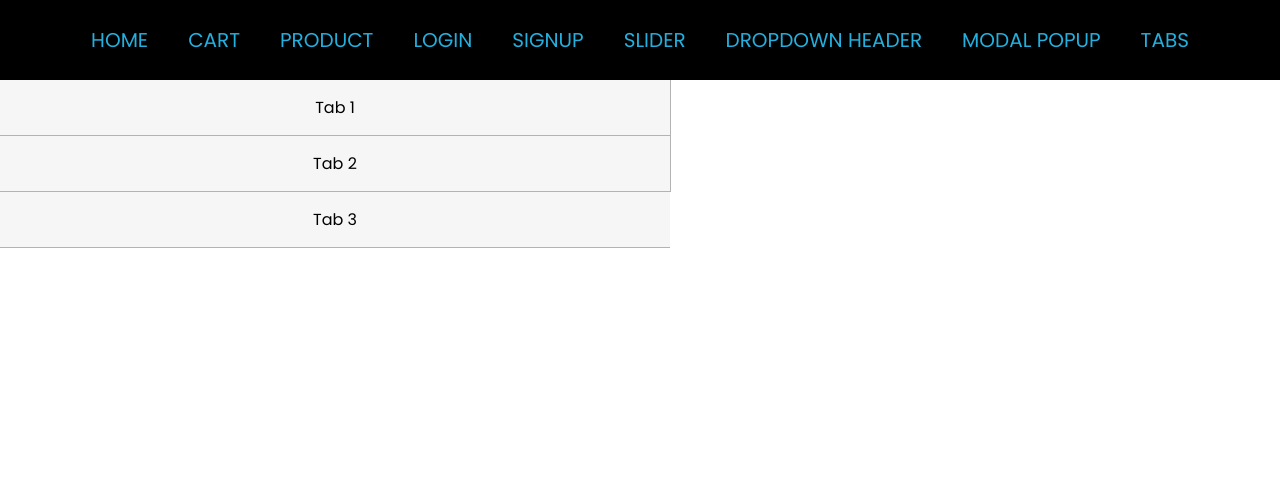
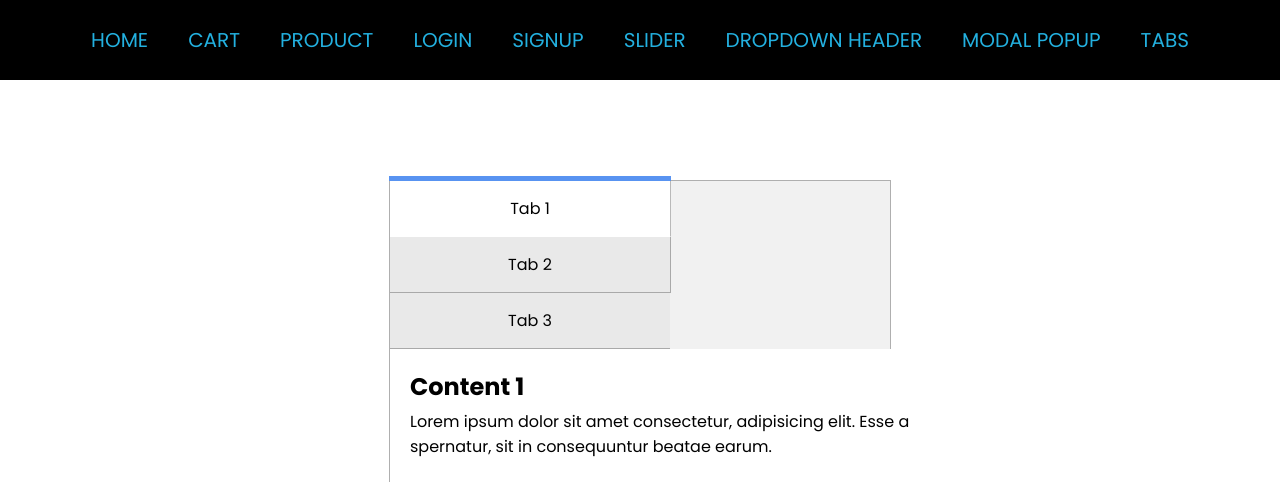
Before and after one commit to TahirAli32/react-components, a React (Create React App) app: page /tabs in a window 1280 px wide. Shown: the top 496 px of the page. Built offline with nearby package versions, Linux system fonts and the light colour scheme.

Commit message:
Loader Added modified:   src/App.js modified:   src/components/Home.jsx new file:   src/components/Loader.jsx modified:   src/components/index.js

```diff
--- a/src/App.js
+++ b/src/App.js
@@ -1,6 +1,6 @@
 import React from 'react'
 import { Routes, Route, useLocation } from 'react-router-dom'
-import { Cart, Login, Slider, Signup,  Home, Product, DropdownHeader, Navbar, Modal, Tabs, Carousel } from './components'
+import { Cart, Login, Slider, Signup,  Home, Product, DropdownHeader, Navbar, Modal, Tabs, Carousel, Loader } from './components'
 
 function App() {
 
@@ -20,6 +20,7 @@ function App() {
         <Route path="/modal" element={<Modal />} />
         <Route path="/tabs" element={<Tabs />} />
         <Route path="/carousel" element={<Carousel />} />
+        <Route path="/loader" element={<Loader />} />
       </Routes>
     </>
   )
--- a/src/components/Home.jsx
+++ b/src/components/Home.jsx
@@ -15,6 +15,7 @@ const Home = () => {
             <li><Link to="/carousel">Carousel</Link></li>
             <li><Link to="/dropdown">Dropdown Header</Link></li>
             <li><Link to="/tabs">Tabs</Link></li>
+            <li><Link to="/loader">Loader</Link></li>
           </ul>
       </div>
   )
--- /dev/null
+++ b/src/components/Loader.jsx
@@ -0,0 +1,134 @@
+import React from 'react'
+import styled from 'styled-components'
+import { BiLoaderAlt } from 'react-icons/bi'
+
+const Loader = () => {
+  return (
+    <Container>
+      <div className="loadingIcon"><BiLoaderAlt /></div>
+      <div className="loadingText">
+        <p>Loading</p>
+        <div className="dots">
+          <span className='dot1'></span>
+          <span className='dot2'></span>
+          <span className='dot3'></span>
+        </div>
+      </div>
+      <div class="lds-ring"><div></div><div></div><div></div><div></div></div>
+      <div class="lds-dual-ring"></div>
+    </Container>
+  )
+}
+
+export default Loader
+
+const Container = styled.div`
+  background-color: #eceaea;
+  height: 90vh;
+  display: flex;
+  flex-direction: column;
+  align-items: center;
+  justify-content: center;
+  & .loadingIcon{
+    font-size: 3rem;
+    animation: moveCircular 1.0s linear infinite ;
+    & svg {
+      height: 100%;
+    }
+  }
+  & .loadingText{
+    font-size: 18px;
+    font-weight: 500;
+    display: flex;
+    & .dots{
+      display: flex;
+      padding-top: 6px;
+      align-items: center;
+      margin-left: 10px;
+      & span{
+        animation: appearDelay .5s ease infinite alternate;
+        opacity: 1;
+        width: 2px;
+        height: 2px;
+        border-radius: 50%;
+        background-color: transparent;
+        outline: 2px solid gray;
+        margin-right: 10px;
+      }
+      & .dot2{
+        animation-delay: 0.1s;
+      }
+      & .dot3{
+        animation-delay: 0.2s;
+      }
+    }
+    @keyframes appearDelay {
+      to{
+        opacity: 0;
+      }
+    }
+    @keyframes moveCircular{
+      to{
+        transform: rotate(360deg);
+      }
+    }
+  }
+  & .lds-ring{
+    display: inline-block;
+    position: relative;
+    width: 60px;
+    height: 60px;
+    & div {
+      box-sizing: border-box;
+      display: block;
+      position: absolute;
+      width: 40px;
+      height: 40px;
+      border: 4px solid #000;
+      border-radius: 50%;
+      animation: lds-ring 1.2s cubic-bezier(0.5, 0.0, 0.0, 0.5) infinite;
+      border-color: #000 transparent transparent transparent;
+      :nth-child(1) {
+        animation-delay: -0.2s;
+      }
+      :nth-child(2) {
+        animation-delay: -0.30s;
+      }
+      :nth-child(3) {
+        animation-delay: -0.1s;
+      }
+    }
+    @keyframes lds-ring {
+      0% {
+        transform: rotate(0deg);
+      }
+      100% {
+        transform: rotate(360deg);
+      }
+    }
+  }
+  & .lds-dual-ring{
+    display: inline-block;
+    width: 80px;
+    height: 80px;
+    :after {
+      content: "";
+      display: block;
+      width: 30px;
+      height: 30px;
+      margin: 5px;
+      border-radius: 50%;
+      border: 6px solid #000;
+      border-color: #000 gray gray gray;
+      animation: lds-dual-ring 1.2s infinite;
+      @keyframes lds-dual-ring {
+        0% {
+          transform: rotate(0deg);
+        }
+        100% {
+          transform: rotate(360deg);
+        }
+      }
+    }
+  }
+`
--- a/src/components/Tabs.jsx
+++ b/src/components/Tabs.jsx
@@ -7,7 +7,6 @@ const Tabs = () => {
 
   return (
     <Container>
-
       <div className="tabsHeading">
         <div className="tabs activeTab">Tab 1</div>
         <div className="tabs">Tab 2</div>
@@ -27,8 +26,6 @@ const Tabs = () => {
           <p>Lorem ipsum dolor sit amet consectetur, adipisicing elit. Esse aspernatur, sit in consequuntur beatae earum.</p>
         </div>
       </div>
-
-
     </Container>
   )
 }
@@ -36,7 +33,6 @@ const Tabs = () => {
 export default Tabs
 
 const Container = styled.div`
-.container {
   display: flex;
   flex-direction: column;
   position: relative;
@@ -46,13 +42,10 @@ const Container = styled.div`
   margin: 100px auto 0;
   word-break: break-all;
   border: 1px solid rgba(0, 0, 0, 0.274);
-}
-
   .bloc-tabs {
     display: flex;
   }
   .tabs {
-
     padding: 15px;
     text-align: center;
     width: 50%;
@@ -66,13 +59,11 @@ const Container = styled.div`
   .tabs:not(:last-child){
     border-right: 1px solid rgba(0, 0, 0, 0.274);
   }
-
-.active-tabs  {
+  .activeTab  {
     background: white;
     border-bottom: 1px solid transparent;
   }
-
-.active-tabs::before {
+  .activeTab::before {
     content: "";
     display: block;
     position: absolute;
@@ -83,14 +74,11 @@ const Container = styled.div`
     height: 5px;
     background: rgb(88, 147, 241);
   }
-
-
-
   button {
     border: none;
 
   }
-.content-tabs {
+  .tabsContent {
     flex-grow : 1;
   }
   .content {
@@ -113,7 +101,7 @@ button {
     width: 100%;
     height: 100%;
   }
-.active-content {
+  .activeContent {
     display: block;
   }
 `
--- a/src/components/index.js
+++ b/src/components/index.js
@@ -9,3 +9,4 @@ export { default as Tabs } from './Tabs'
 export { default as Signup } from './Signup'
 export { default as Slider } from './Slider'
 export { default as Carousel } from './Carousel'
+export { default as Loader } from './Loader'
```
Lines whose indentation alone changed are shown as unchanged.
